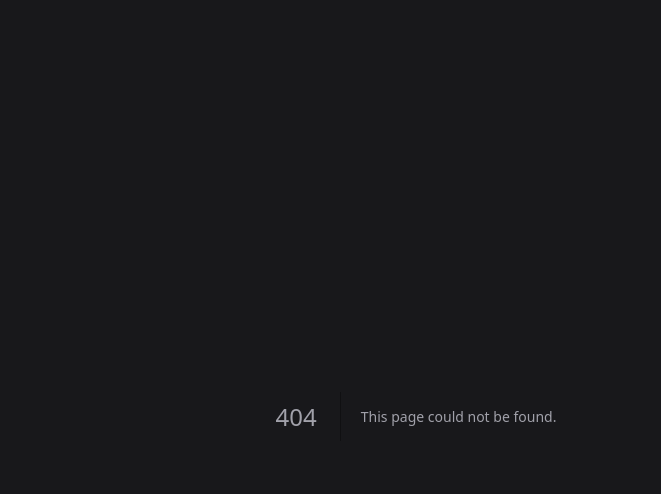
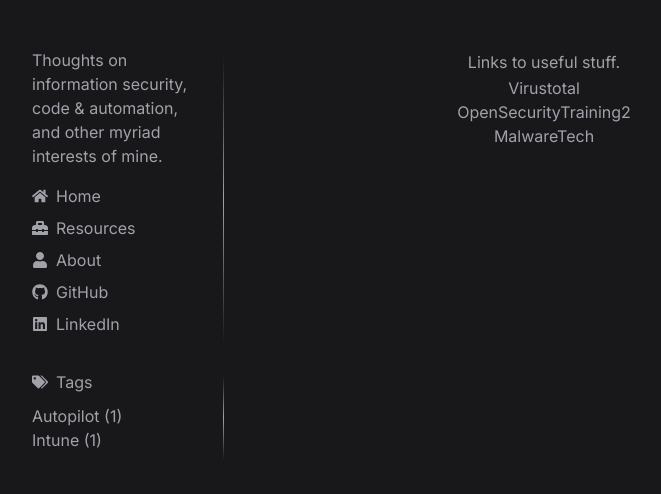
Before and after one commit to mattcbarrett/mattcbarrett.github.io, a Next.js app: page /resources in a window 1280 px wide. Before the commit this address had no page. Shown: the top 494 px of the page, without its empty margins (224-885 px from the left). Built offline with nearby package versions, Linux system fonts and the light colour scheme.

Commit message:
Resources page

```diff
--- a/app/components/MenuCard.tsx
+++ b/app/components/MenuCard.tsx
@@ -1,6 +1,6 @@
 import { useState } from 'react'
 import Link from 'next/link'
-import { FaGithub, FaLinkedin, FaHome, FaUser } from "react-icons/fa"
+import { FaGithub, FaLinkedin, FaHome, FaUser, FaToolbox } from "react-icons/fa"
 
 type Props = {}
 
@@ -11,6 +11,9 @@
         <p className="mb-4 pr-8">Thoughts on information security, code & automation, and other myriad interests of mine.</p>
         <div className="flex space-x-2 hover:text-lime-400">
           <FaHome className="self-center" /><Link href="/">Home</Link>
+        </div>
+        <div className="flex space-x-2 hover:text-lime-400">
+          <FaToolbox className="self-center" /><Link href="/resources">Resources</Link>
         </div>
         <div className="flex space-x-2 hover:text-lime-400">
           <FaUser className="self-center" /><Link href="/about">About</Link>
--- /dev/null
+++ b/app/resources/page.tsx
@@ -0,0 +1,42 @@
+import React from 'react'
+import Sidebar from '../components/Sidebar'
+import { getAllPosts } from '@/lib/utilities'
+import Link from 'next/link'
+
+type Props = {}
+
+const AboutPage = (props: Props) => {
+  const allPosts = getAllPosts()
+  const tags =
+    allPosts
+      .map(post => post.tags)
+      .flat()
+      .sort()
+
+  const tagsLower =
+    allPosts
+      .map(post => post.tagsLower)
+      .flat()
+      .sort()
+
+  return (
+    <div className="flex items-center justify-center">
+      <div className="lg:w-4/5 md:w-full px-8 mx-auto">
+        <div className="flex flex-col lg:flex-row lg:space-x-8 justify-center">
+          {/* Move Sidebar component after 3/5th width div to place sidebar on right side of page. Then change parent div to flex-col-reverse to ensure menu button appears at top of page on small viewports. */}
+          <Sidebar tags={tags} tagsLower={tagsLower} />
+          <div className="flex flex-col w-full lg:w-3/5 py-8 items-center mb-4">
+            <p className="prose prose-zinc400 text-left max-w-fit">
+              {"Links to useful stuff."}
+            </p>
+            <Link href="https://virustotal.com" className="hover:text-lime-400">Virustotal</Link>
+            <Link href="https://p.ost2.fyi/courses/" className="hover:text-lime-400">OpenSecurityTraining2</Link>
+            <Link href="https://malwaretech.com/" className="hover:text-lime-400">MalwareTech</Link>
+          </div>
+        </div>
+      </div>
+    </div>
+  )
+}
+
+export default AboutPage
```
